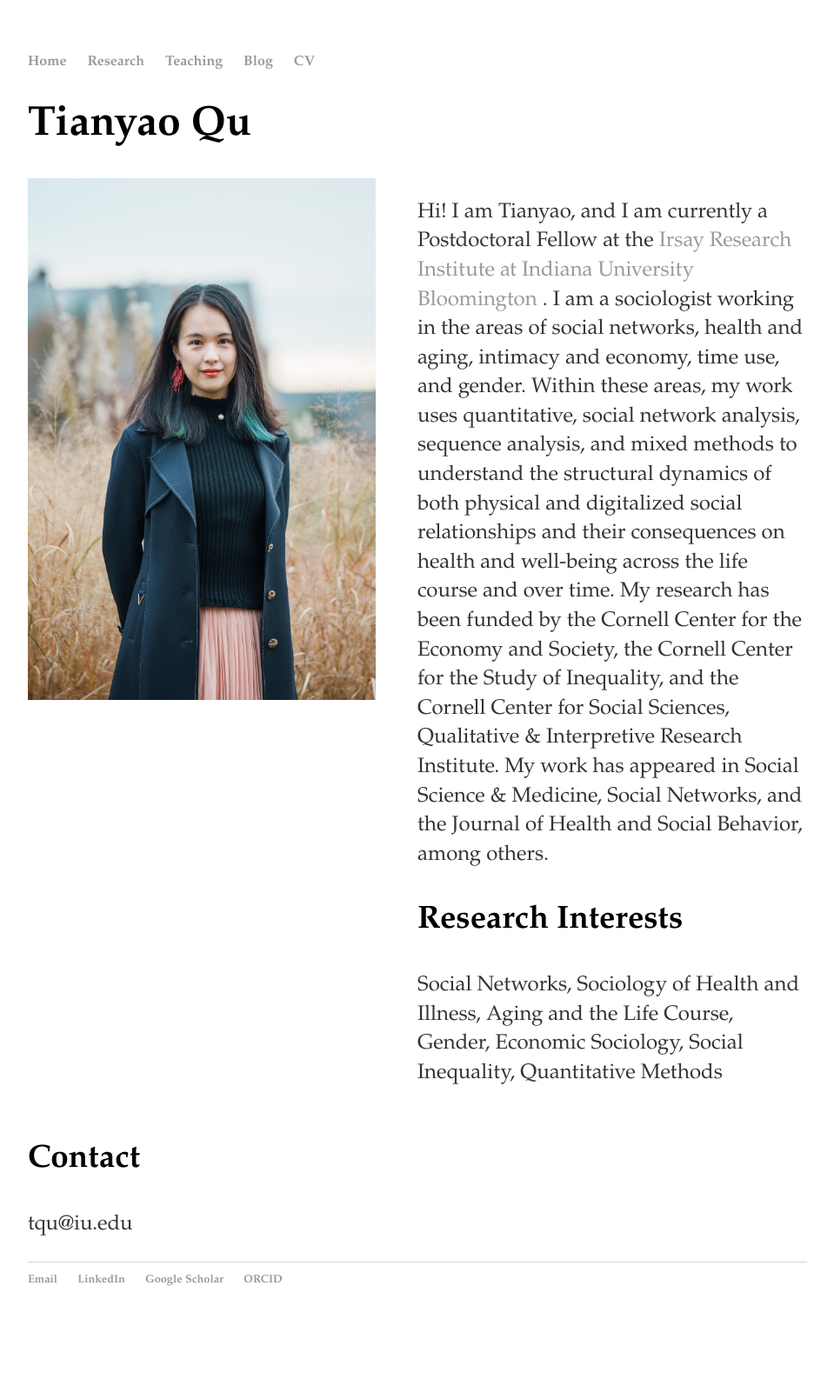
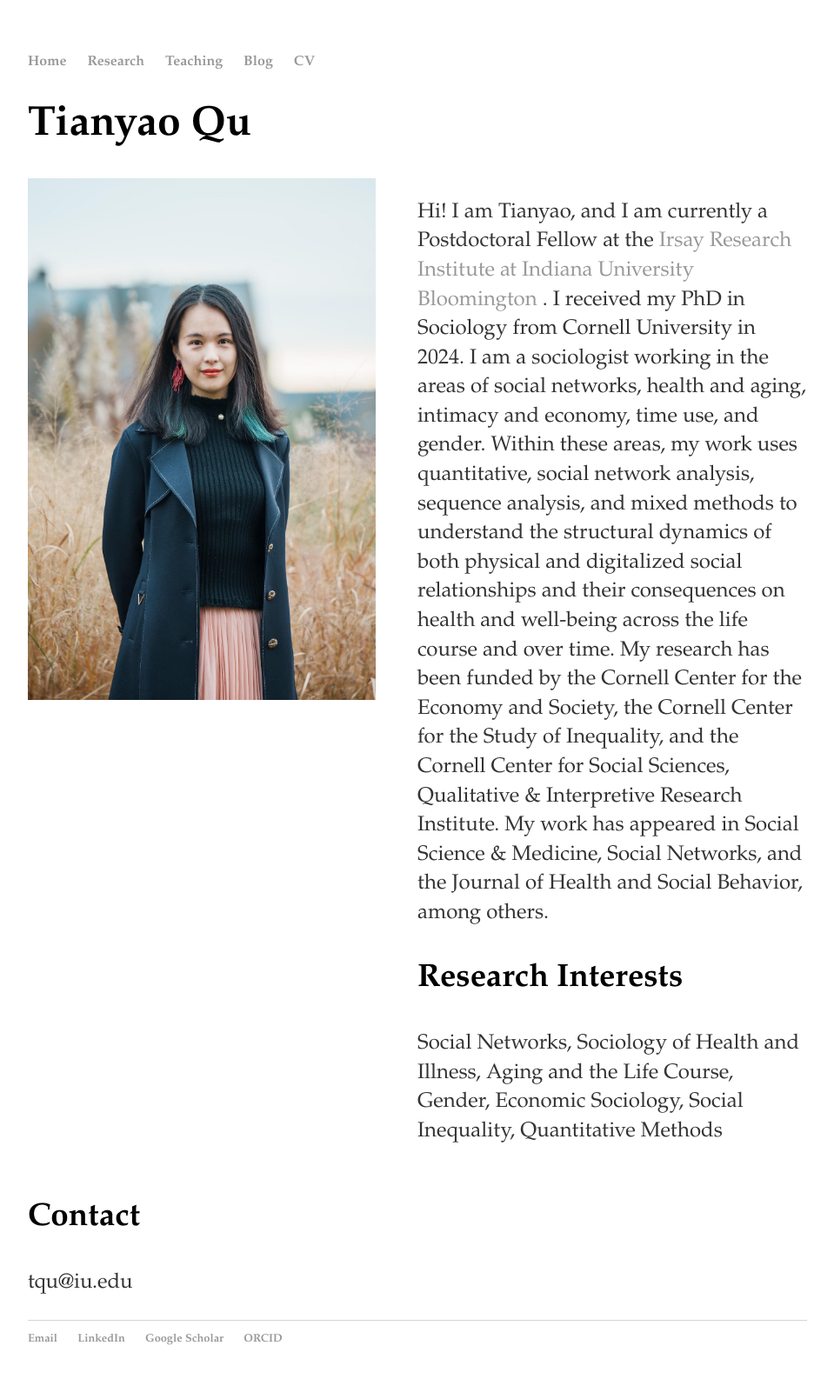
Before and after one commit to windyqu/windyqu.github.io, a Jekyll site: the page built from index.html, in a window 1280 px wide. Shown: the whole page at 87% size, without its empty margins (160-1119 px from the left). Built offline with Jekyll 4.4.1, drawn with Linux system fonts in a browser that asks for light colours; before the commit the page ends 1542 px from its top, so only the background shows below that.

Commit message:
Update index.html

```diff
--- a/index.html
+++ b/index.html
@@ -30,7 +30,7 @@ title: Tianyao Qu's Homepage
 		<div class="column">
 		<p>
 		Hi! I am Tianyao, and I am currently a Postdoctoral Fellow at the <a href="https://irsay.iu.edu/" target="_blank"> Irsay Research Institute at Indiana University Bloomington </a>.
-		I am a sociologist working in the areas of social networks, health and aging, intimacy and economy, time use, and gender. Within these areas, my work uses quantitative, social network analysis, sequence analysis, and mixed methods to understand the structural dynamics of both physical and digitalized social relationships and their consequences on health and well-being across the life course and over time.
+		I received my PhD in Sociology from Cornell University in 2024. I am a sociologist working in the areas of social networks, health and aging, intimacy and economy, time use, and gender. Within these areas, my work uses quantitative, social network analysis, sequence analysis, and mixed methods to understand the structural dynamics of both physical and digitalized social relationships and their consequences on health and well-being across the life course and over time.
 		My research has been funded by the Cornell Center for the Economy and Society, the Cornell Center for the Study of Inequality, and the Cornell Center for Social Sciences, Qualitative & Interpretive Research Institute.
 
 		My work has appeared in Social Science & Medicine, Social Networks, and the Journal of Health and Social Behavior, among others.
```
